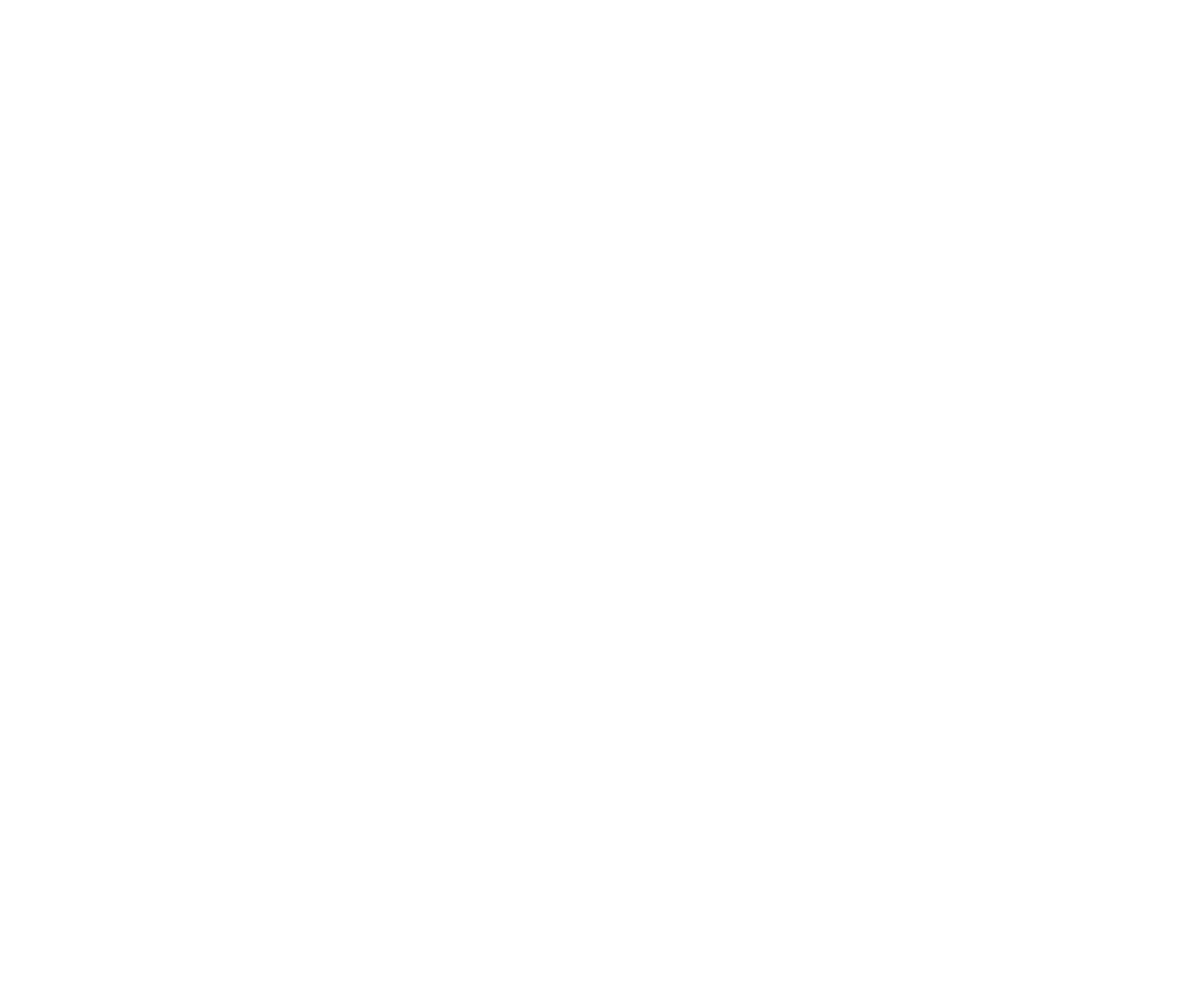
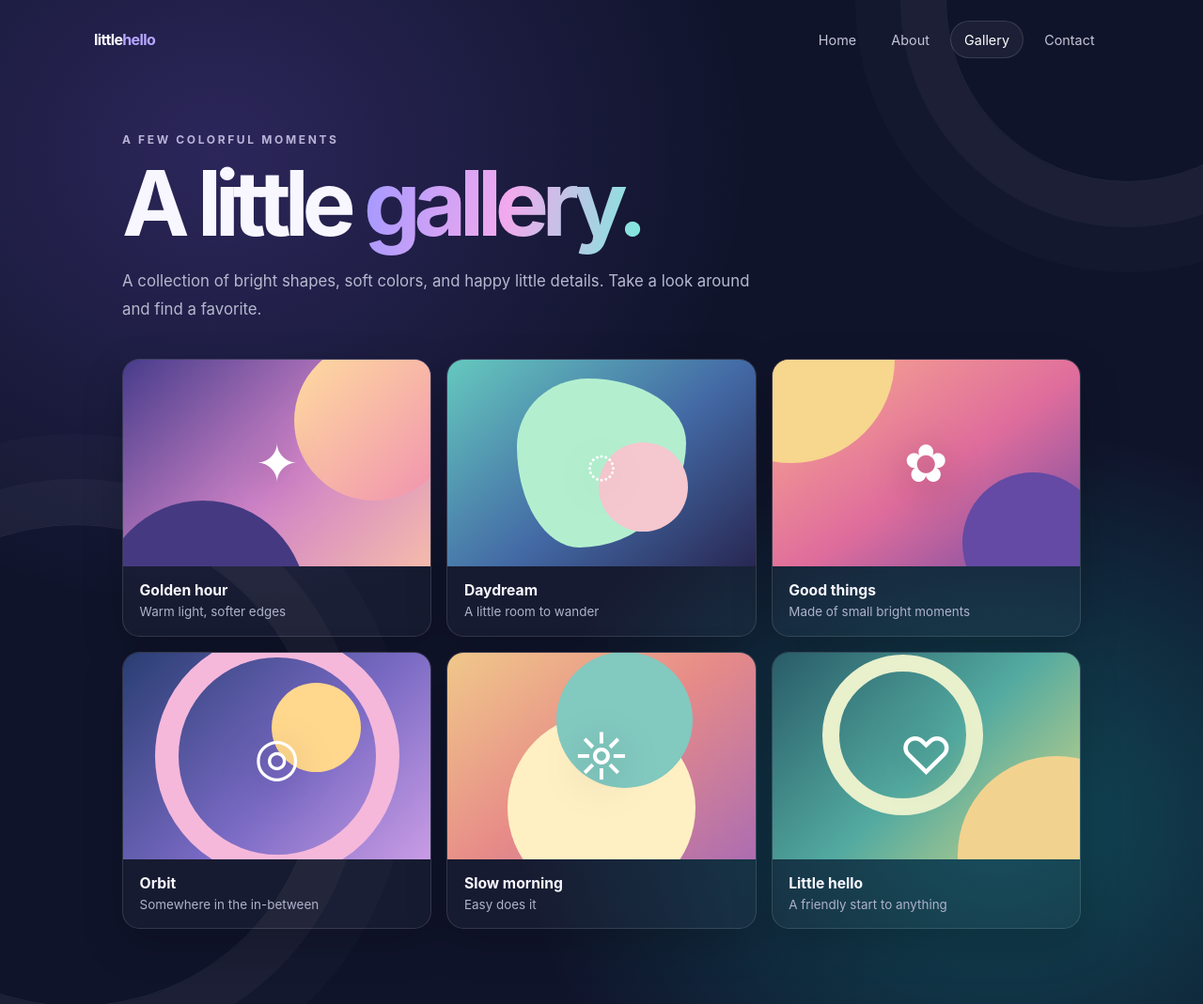
Before and after one commit to riagyanprakash-rgb/project1, a plain HTML site: page gallery.html in a window 1280 px wide. Shown: the whole page at 94% size. Before the commit the page ends 800 px from the top, so only its background shows below. Drawn offline with Linux system fonts and the light colour scheme.

Commit message:
gallery page created

```diff
--- a/gallery.html
+++ b/gallery.html
@@ -0,0 +1,83 @@
+<!doctype html>
+<html lang="en">
+<head>
+  <meta charset="utf-8">
+  <meta name="viewport" content="width=device-width, initial-scale=1">
+  <meta name="theme-color" content="#10142b">
+  <title>Gallery · littlehello</title>
+  <style>
+    :root { color-scheme: dark; font-family: Inter, ui-sans-serif, system-ui, -apple-system, BlinkMacSystemFont, "Segoe UI", sans-serif; }
+    * { box-sizing: border-box; }
+    body { min-height: 100vh; margin: 0; color: #f8f7ff; background: #10142b; background-image: radial-gradient(ellipse at 18% 15%, #634bba55, transparent 38%), radial-gradient(ellipse at 83% 82%, #11b9b355, transparent 34%); }
+    body::before, body::after { content: ""; position: fixed; z-index: -1; width: 24rem; height: 24rem; border: 1px solid #ffffff14; border-radius: 50%; pointer-events: none; }
+    body::before { top: -12rem; right: -7rem; box-shadow: 0 0 0 3rem #ffffff08, 0 0 0 6rem #ffffff05; }
+    body::after { bottom: -17rem; left: -11rem; width: 32rem; height: 32rem; box-shadow: 0 0 0 3rem #ffffff08, 0 0 0 6rem #ffffff05; }
+    .site-header { display: flex; align-items: center; justify-content: space-between; width: min(100% - 3rem, 1080px); margin: auto; padding: 1.4rem 0; }
+    .brand { color: #f8f7ff; text-decoration: none; font-weight: 750; letter-spacing: -.04em; }
+    .brand span { color: #b6a7ff; }
+    nav { display: flex; gap: .4rem; }
+    nav a { padding: .65rem .9rem; border: 1px solid transparent; border-radius: 999px; color: #c4c5d8; text-decoration: none; font-size: .9rem; transition: background .2s, color .2s, border-color .2s; }
+    nav a:hover, nav a[aria-current="page"] { color: #fff; border-color: #ffffff20; background: #ffffff0d; }
+    main { width: min(90vw, 1020px); margin: 3.5rem auto 5rem; }
+    .eyebrow { margin: 0 0 .8rem; color: #b8b4d8; font-size: .75rem; font-weight: 700; letter-spacing: .22em; text-transform: uppercase; }
+    h1 { margin: 0; font-size: clamp(3.2rem, 9vw, 6rem); line-height: 1; letter-spacing: -.075em; }
+    h1 span { color: transparent; background: linear-gradient(100deg, #a99aff 5%, #f2a9ed 52%, #7ce9dc 100%); background-clip: text; -webkit-background-clip: text; }
+    .lead { max-width: 42rem; margin: 1.3rem 0 2.4rem; color: #b5b8ce; font-size: 1.05rem; line-height: 1.75; }
+    .gallery { display: grid; grid-template-columns: repeat(3, 1fr); gap: 1rem; }
+    figure { margin: 0; overflow: hidden; border: 1px solid #ffffff20; border-radius: 1.15rem; background: #ffffff08; box-shadow: 0 16px 45px #0003; }
+    .art { display: grid; place-items: center; min-height: 220px; overflow: hidden; position: relative; isolation: isolate; }
+    .art::before, .art::after { content: ""; position: absolute; z-index: -1; border-radius: 50%; transition: transform .4s ease; }
+    figure:hover .art::before { transform: scale(1.12) rotate(12deg); }
+    figure:hover .art::after { transform: scale(1.1) translate(-8px, 5px); }
+    .art span { color: #fff; font-size: 3.5rem; filter: drop-shadow(0 8px 20px #0004); }
+    .art-one { background: linear-gradient(135deg, #473c8b, #cf83c7 55%, #f5bbab); }
+    .art-one::before { width: 170px; height: 170px; background: linear-gradient(135deg, #ffdf9e, #f08eb0); top: -20px; right: -25px; }
+    .art-one::after { width: 220px; height: 220px; background: #453a82; bottom: -150px; left: -25px; }
+    .art-two { background: linear-gradient(140deg, #65c9be, #4369a5 55%, #282752); }
+    .art-two::before { width: 180px; height: 180px; border-radius: 42% 58% 63% 37% / 40% 38% 62% 60%; background: #b3efcf; }
+    .art-two::after { width: 95px; height: 95px; background: #f5c7ce; transform: translate(45px, 25px); }
+    .art-three { background: linear-gradient(145deg, #faad8e, #df6d9c 54%, #714ba4); }
+    .art-three::before { width: 220px; height: 220px; background: #f7d68e; left: -90px; top: -110px; }
+    .art-three::after { width: 150px; height: 150px; background: #644aa4; right: -25px; bottom: -50px; }
+    .art-four { background: linear-gradient(135deg, #293e72, #7869c3 55%, #c99ce5); }
+    .art-four::before { width: 210px; height: 210px; border: 25px solid #f5b8db; }
+    .art-four::after { width: 95px; height: 95px; background: #ffd78d; transform: translate(42px, -30px); }
+    .art-five { background: linear-gradient(140deg, #f0c88a, #e78b88 50%, #ac6db1); }
+    .art-five::before { width: 200px; height: 200px; background: #fff0c4; top: 65px; }
+    .art-five::after { width: 145px; height: 145px; background: #82c9c0; transform: translate(25px, -38px); }
+    .art-six { background: linear-gradient(135deg, #295c68, #53aaa0 52%, #d4d785); }
+    .art-six::before { width: 210px; height: 210px; background: #f2d28f; right: -80px; bottom: -100px; }
+    .art-six::after { width: 135px; height: 135px; border: 18px solid #e8f0cc; transform: translate(-25px, -22px); }
+    figcaption { padding: 1rem 1.1rem 1.1rem; }
+    figcaption strong { display: block; font-size: .98rem; }
+    figcaption span { display: block; margin-top: .3rem; color: #aeb2ca; font-size: .84rem; }
+    @media (max-width: 700px) { .gallery { grid-template-columns: repeat(2, 1fr); } .art { min-height: 190px; } }
+    @media (max-width: 520px) { .site-header { width: min(100% - 2rem, 1080px); padding: 1rem 0; } nav { gap: 0; } nav a { padding: .5rem .53rem; font-size: .78rem; } main { margin-top: 2.5rem; } .gallery { grid-template-columns: 1fr; } .art { min-height: 230px; } }
+    @media (prefers-reduced-motion: reduce) { *, *::before, *::after { transition-duration: .01ms !important; scroll-behavior: auto !important; } }
+  </style>
+</head>
+<body>
+  <header class="site-header">
+    <a class="brand" href="index.html">little<span>hello</span></a>
+    <nav aria-label="Main navigation">
+      <a href="index.html">Home</a>
+      <a href="about.html">About</a>
+      <a href="gallery.html" aria-current="page">Gallery</a>
+      <a href="contact.html">Contact</a>
+    </nav>
+  </header>
+  <main>
+    <p class="eyebrow">A few colorful moments</p>
+    <h1>A little <span>gallery.</span></h1>
+    <p class="lead">A collection of bright shapes, soft colors, and happy little details. Take a look around and find a favorite.</p>
+    <section class="gallery" aria-label="Gallery of abstract artwork">
+      <figure><div class="art art-one" role="img" aria-label="Sunset colors with layered circles"><span aria-hidden="true">✦</span></div><figcaption><strong>Golden hour</strong><span>Warm light, softer edges</span></figcaption></figure>
+      <figure><div class="art art-two" role="img" aria-label="Mint and rose shapes on a blue green background"><span aria-hidden="true">◌</span></div><figcaption><strong>Daydream</strong><span>A little room to wander</span></figcaption></figure>
+      <figure><div class="art art-three" role="img" aria-label="Coral and violet abstract shapes"><span aria-hidden="true">✿</span></div><figcaption><strong>Good things</strong><span>Made of small bright moments</span></figcaption></figure>
+      <figure><div class="art art-four" role="img" aria-label="A pink ring and golden circle on a violet background"><span aria-hidden="true">◎</span></div><figcaption><strong>Orbit</strong><span>Somewhere in the in-between</span></figcaption></figure>
+      <figure><div class="art art-five" role="img" aria-label="Cream and teal circles on a peach background"><span aria-hidden="true">☼</span></div><figcaption><strong>Slow morning</strong><span>Easy does it</span></figcaption></figure>
+      <figure><div class="art art-six" role="img" aria-label="Pale shapes on a deep teal background"><span aria-hidden="true">♡</span></div><figcaption><strong>Little hello</strong><span>A friendly start to anything</span></figcaption></figure>
+    </section>
+  </main>
+</body>
+</html>
```
Also changed, not shown: about.html (+1 -0 lines), contact.html (+1 -0 lines), index.html (+1 -0 lines).
